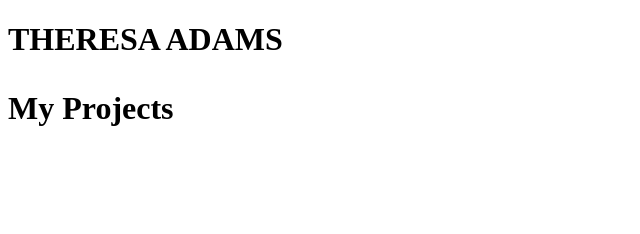
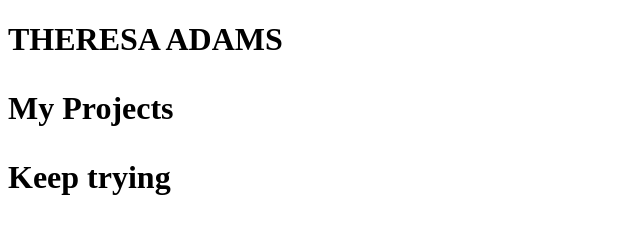
Before and after one commit to Adamstrd/dataviz-home, a plain HTML site: page index.html in a window 1280 px wide. Shown: the whole page, without its empty margins (0-640 px from the left). Drawn offline with Linux system fonts and the light colour scheme.

Commit message:
Update index.html

```diff
--- a/index.html
+++ b/index.html
@@ -2,3 +2,4 @@
 <H1>THERESA ADAMS</HI>
 
 <p>My Projects</p>
+<p>Keep trying</p>
```
